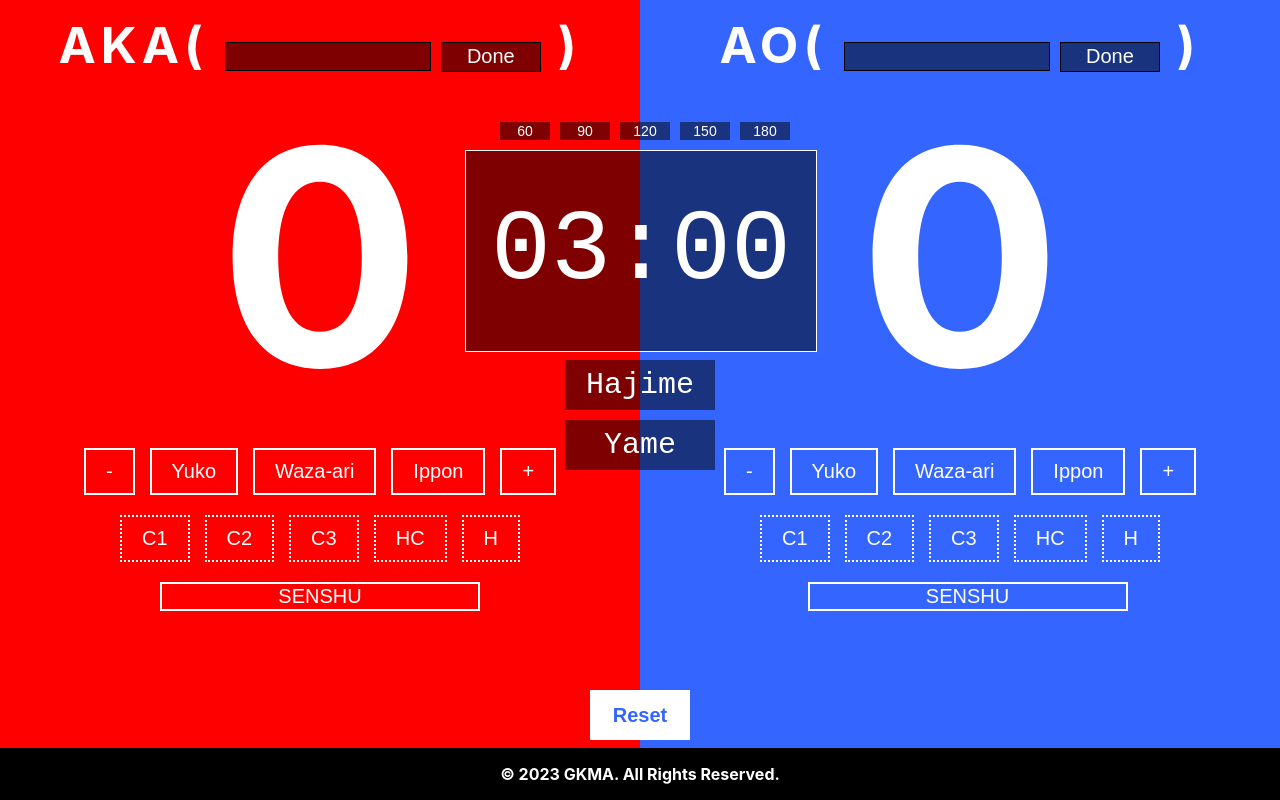
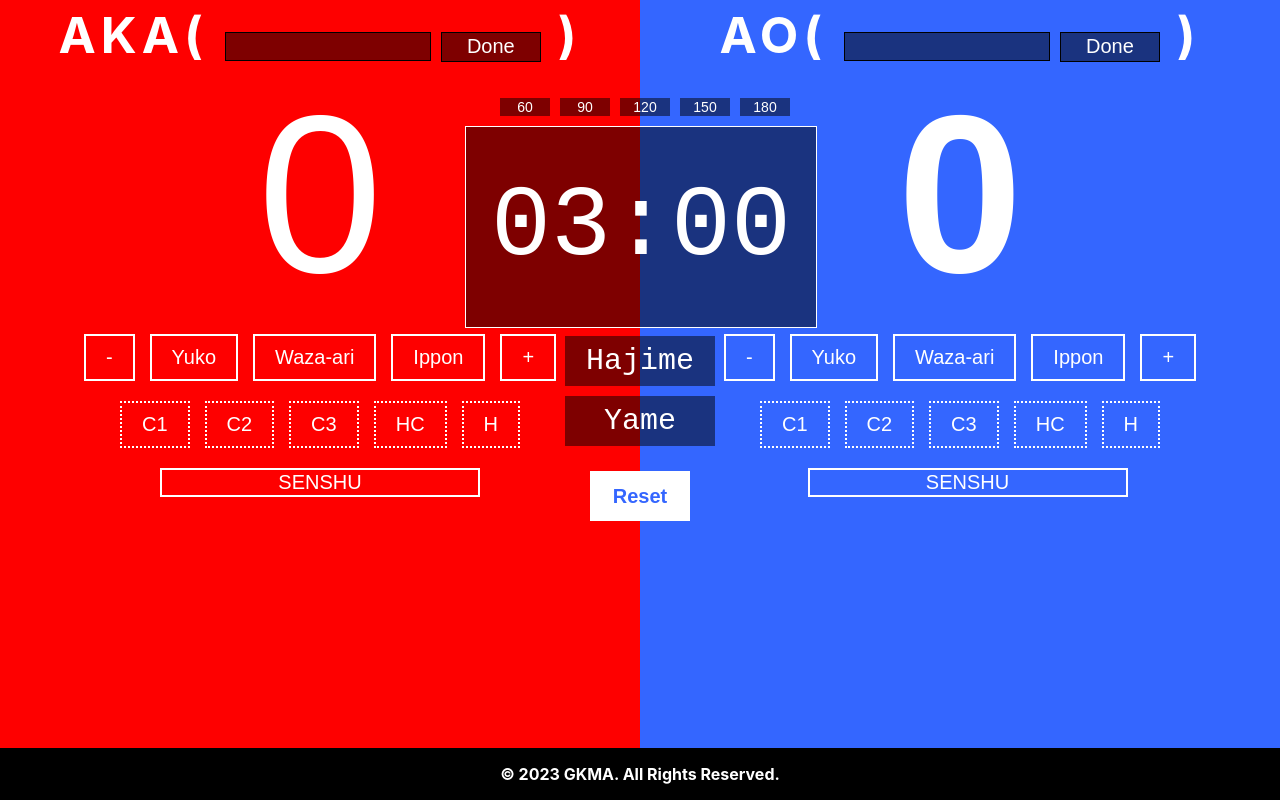
Before and after one commit to apk09/gkma-kumite-app, a React (Create React App) app: page / in a window 1280 px wide. Built offline with nearby package versions, Linux system fonts and the light colour scheme.

Commit message:
Styling fixes

```diff
--- a/src/components/kumite/aka-screen.jsx
+++ b/src/components/kumite/aka-screen.jsx
@@ -19,7 +19,7 @@ const AkaText = styled.h3`
   color: #fff;
   font-size: 50px;
   letter-spacing: 5px;
-  margin: 15px 0 0 0;
+  margin: 5px 0 0 0;
 `;
 
 const AkaInputText = styled.input`
@@ -63,8 +63,8 @@ const SenshuButton = styled.button`
 
 const AkaScoreText = styled.p`
   color: #fff;
-  font-size: 300px;
-  font-weight: 700;
+  font-family: sans-serif;
+  font-size: 225px;
   margin: 0;
 `;
 
--- a/src/components/kumite/ao-screen.jsx
+++ b/src/components/kumite/ao-screen.jsx
@@ -19,7 +19,7 @@ const AoText = styled.h3`
   color: #fff;
   font-size: 50px;
   letter-spacing: 5px;
-  margin: 15px 0 0 0;
+  margin: 5px 0 0 0;
 `;
 
 const AoInputText = styled.input`
@@ -64,8 +64,9 @@ const SenshuButton = styled.button`
 
 const AoScoreText = styled.p`
   color: #fff;
-  font-size: 300px;
   font-weight: 700;
+  font-family: sans-serif;
+  font-size: 225px;
   margin: 0;
 `;
 
--- a/src/components/kumite/kumite-app.jsx
+++ b/src/components/kumite/kumite-app.jsx
@@ -1,7 +1,6 @@
 import React, { useRef, useState } from 'react';
 import styled from 'styled-components';
 import GkmaFooter from '../shared/gkma-footer';
-import GkmaHeader from '../shared/gkma-header';
 import AkaScreen from './aka-screen';
 import AoScreen from './ao-screen';
 import KumiteTimer from './kumite-timer';
@@ -26,7 +25,7 @@ const AoContainer = styled.div`
 
 const KumiteTimerOptionsContainer = styled.div`
   position: absolute;
-  top: 15%;
+  top: 12%;
   left: calc(50% - 175px);
   width: 350px;
   .disabled {
@@ -37,7 +36,7 @@ const KumiteTimerOptionsContainer = styled.div`
 const KumiteTimerContainer = styled.div`
   position: absolute;
   left: calc(50% - 175px);
-  top: calc(15% + 30px);
+  top: calc(12% + 30px);
   background-color: rgba(0,0,0,.5);
   height: 200px;
   width: 350px;
@@ -53,7 +52,7 @@ const KumiteTimerContainer = styled.div`
 const TimerControlButtons = styled.div`
   position: absolute;
   left: calc(50% - 75px);
-  top: calc(15% + 240px);
+  top: calc(12% + 240px);
   width: 150px;
   display: inline-grid;
 `;
@@ -91,7 +90,7 @@ const YameButton = styled.button`
 
 const ResetButton = styled.button`
   position: absolute;
-  bottom: 7.5%;
+  top: calc(12% + 375px);
   width: 100px;
   height: 50px;
   background-color: #fff;
@@ -122,7 +121,6 @@ const KumiteApp = () => {
 
   return (
     <KumiteContainer>
-      {/* <GkmaHeader /> */}
       <AkaContainer>
         <AkaScreen />
       </AkaContainer>
```
